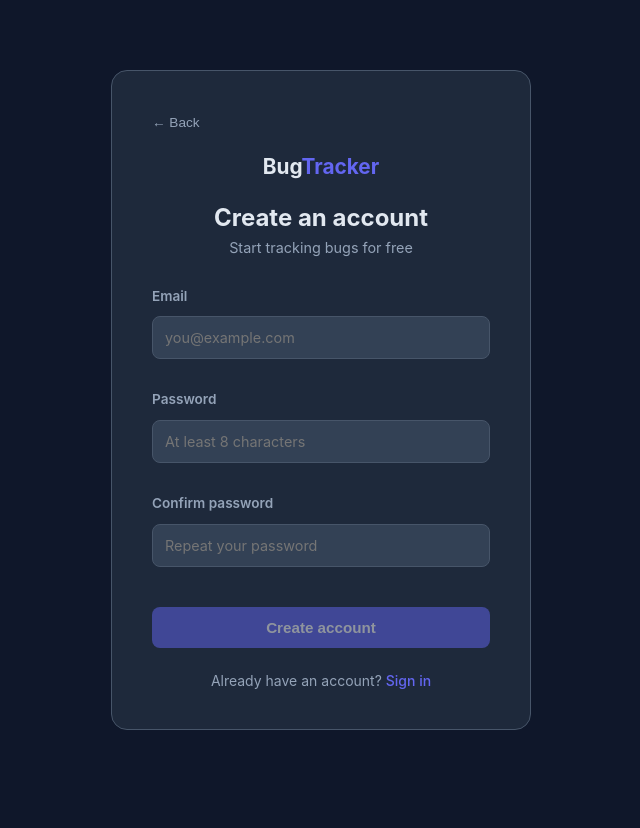
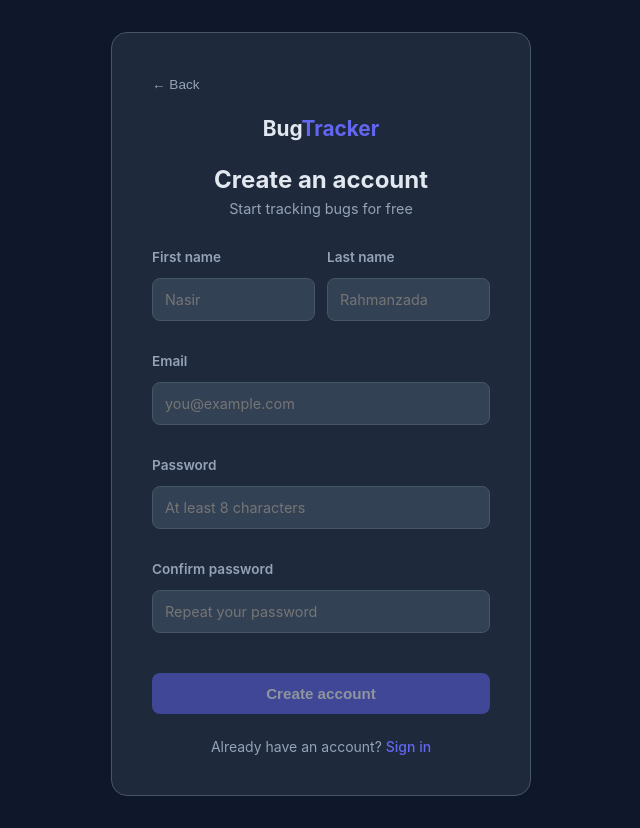
Before and after one commit to Narah111/DevOps_Portfolio, a React (Vite) app in the folder frontend/: page /register in a window 1280 px wide. Shown: the whole page, without its empty margins (319-959 px from the left). Before the commit the page ends 800 px from the top, so only its background shows below. Built offline with nearby package versions, Linux system fonts and the light colour scheme; no server answers.

Commit message:
Enhance registration process to include first and last name fields, and update login to handle additional user data

```diff
--- a/frontend/src/pages/RegisterPage.jsx
+++ b/frontend/src/pages/RegisterPage.jsx
@@ -7,16 +7,21 @@ import './AuthPage.css'
 function RegisterPage() {
   const navigate = useNavigate()
   const { login } = useAuth()
-  const [step, setStep] = useState('register') // 'register' | 'confirm'
+  const [step, setStep] = useState('register')
   const [email, setEmail] = useState('')
   const [password, setPassword] = useState('')
   const [confirmPassword, setConfirmPassword] = useState('')
+  const [name, setName] = useState('')
+  const [familyName, setFamilyName] = useState('')
   const [code, setCode] = useState('')
   const [loading, setLoading] = useState(false)
   const [error, setError] = useState(null)
 
   const handleRegister = async () => {
-    if (!email || !password || !confirmPassword) return
+    if (!email || !password || !confirmPassword || !name || !familyName) {
+      setError('All fields are required.')
+      return
+    }
     if (password !== confirmPassword) {
       setError('Passwords do not match.')
       return
@@ -29,7 +34,7 @@ function RegisterPage() {
     setError(null)
 
     try {
-      await registerApi(email, password)
+      await registerApi(email, password, name, familyName)
       setStep('confirm')
     } catch (err) {
       setError(err.message)
@@ -45,9 +50,13 @@ function RegisterPage() {
 
     try {
       await confirmEmail(email, code)
-      // Auto login after confirmation
       const data = await loginApi(email, password)
-      login({ email: data.email })
+      login({
+        email: data.email,
+        name: data.name,
+        family_name: data.family_name,
+        sub: data.sub
+      })
       navigate('/dashboard')
     } catch (err) {
       setError(err.message)
@@ -110,6 +119,26 @@ function RegisterPage() {
         {error && <div className="auth-error">{error}</div>}
 
         <div className="auth-form">
+          <div className="form-row">
+            <div className="form-group">
+              <label>First name</label>
+              <input
+                type="text"
+                placeholder="Nasir"
+                value={name}
+                onChange={e => setName(e.target.value)}
+              />
+            </div>
+            <div className="form-group">
+              <label>Last name</label>
+              <input
+                type="text"
+                placeholder="Rahmanzada"
+                value={familyName}
+                onChange={e => setFamilyName(e.target.value)}
+              />
+            </div>
+          </div>
           <div className="form-group">
             <label>Email</label>
             <input
@@ -140,7 +169,7 @@ function RegisterPage() {
           <button
             className="auth-btn"
             onClick={handleRegister}
-            disabled={loading || !email || !password || !confirmPassword}
+            disabled={loading || !email || !password || !confirmPassword || !name || !familyName}
           >
             {loading ? 'Creating account...' : 'Create account'}
           </button>
```
